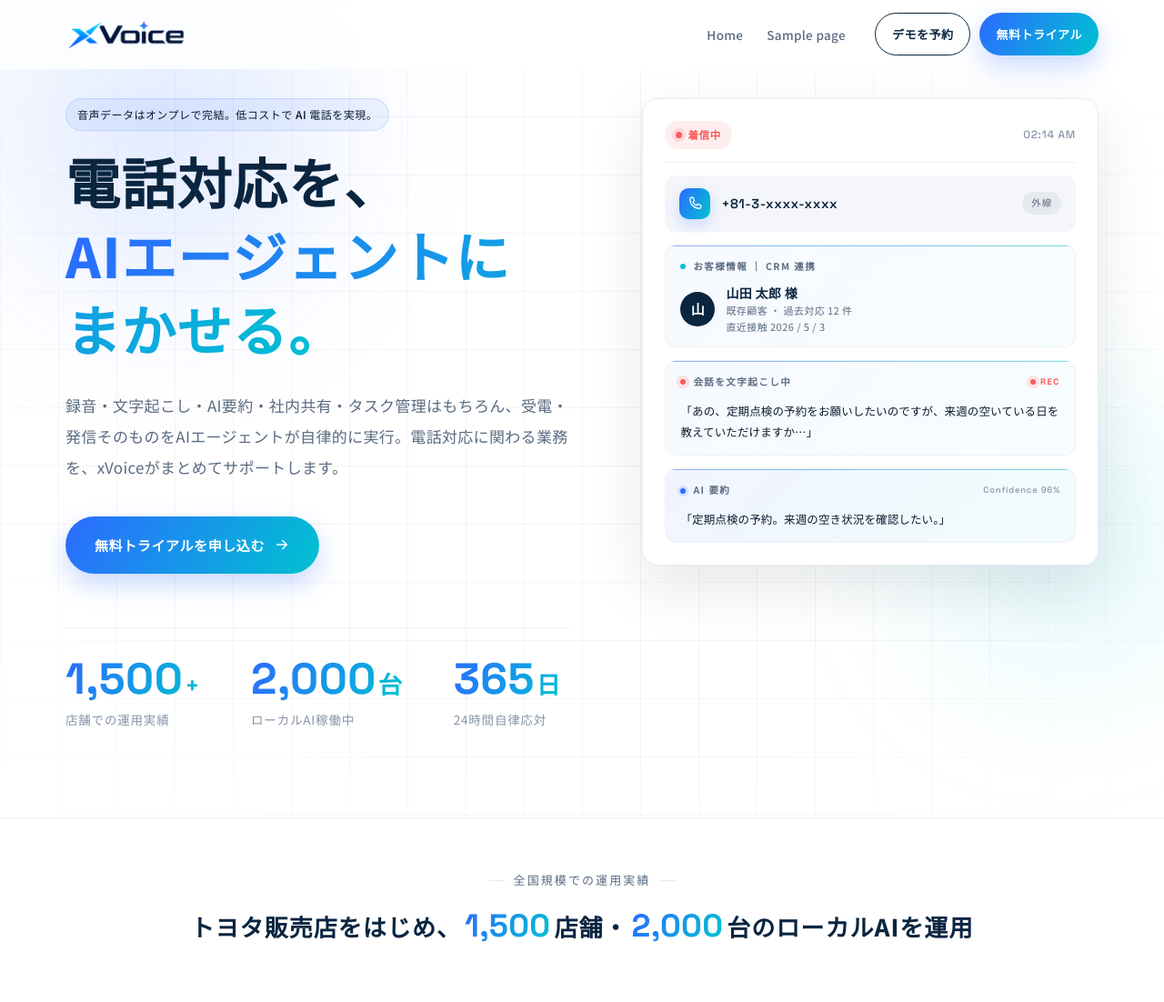
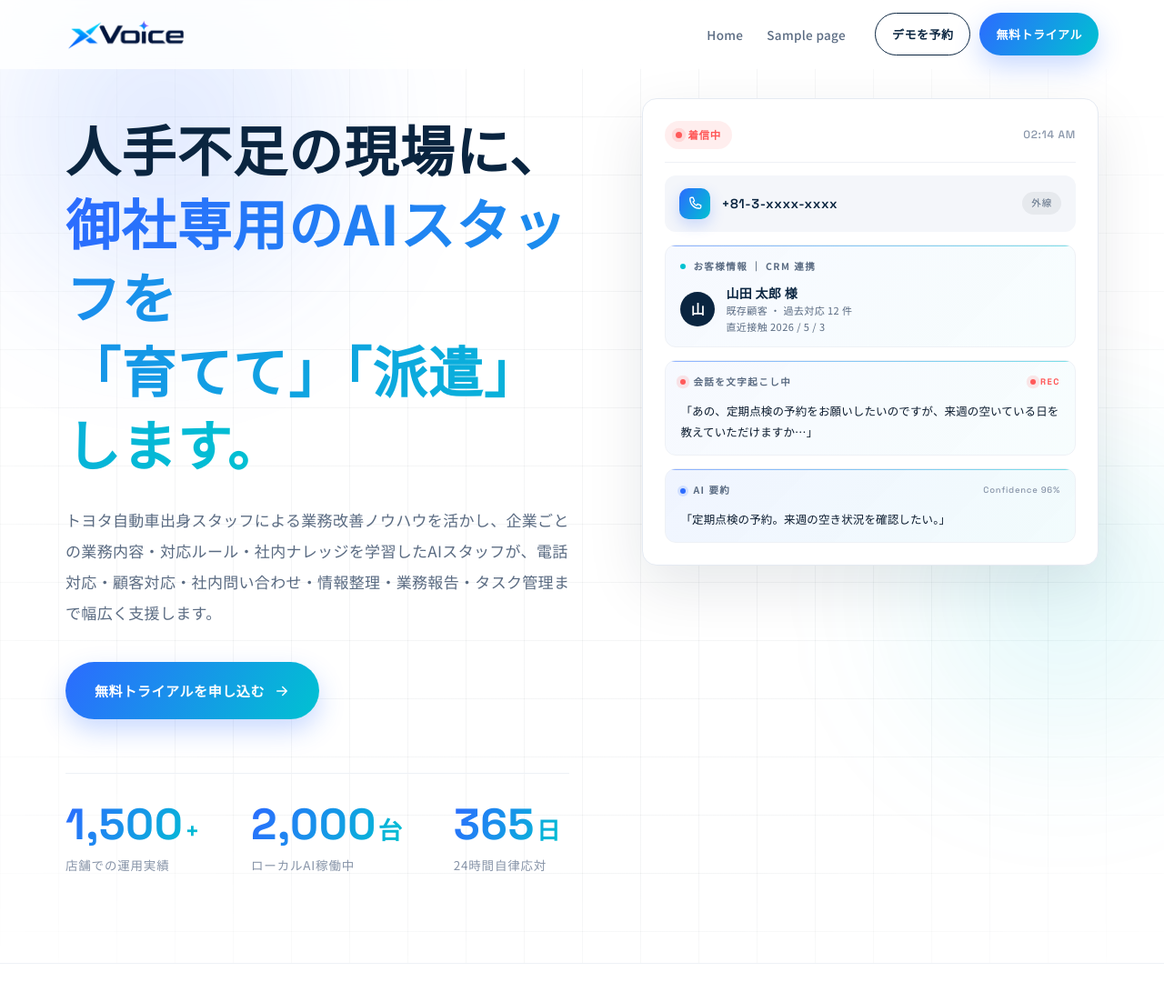
Before and after one commit to tagukichi/ailp, a WordPress theme: template wp-theme/xvoice/index.php in a window 1280 px wide. Shown: the top 1102 px of the page at 91% size. Run offline with PHP 8.4 and a stand-in for WordPress, Linux system fonts and the light colour scheme; the site name, menu and one post (Sample post) are stand-ins, and other content is empty; some libraries are stand-ins or nearby versions.

Commit message:
Update FV copy: "御社専用のAIスタッフを育てて派遣"
- ヒーロー H1 を新コピーに差し替え（人手不足の現場 / 御社専用のAIスタッフ）
- リード文をトヨタ出身ノウハウ + 業務範囲列挙の文章に変更
- eyebrow（オンプレ完結...）は新コピー方針に合わせて削除
- WP テーマ版 (front-page.php) と GitHub Pages 静的版 (index.html) 両方を更新

```diff
--- a/wp-theme/xvoice/front-page.php
+++ b/wp-theme/xvoice/front-page.php
@@ -21,15 +21,12 @@ get_header(); ?>
 
       <div class="container hero-inner">
         <div class="hero-content">
-          <span class="eyebrow">
-            <span class="eyebrow-jp">音声データはオンプレで完結。低コストで AI 電話を実現。</span>
-          </span>
           <h1 class="hero-title">
-            電話対応を、<br>
-            <span class="hero-title-em">AIエージェントに<br class="hero-title-br">まかせる。</span>
+            人手不足の現場に、<br>
+            <span class="hero-title-em">御社専用のAIスタッフを<br class="hero-title-br">「育てて」「派遣」します。</span>
           </h1>
           <p class="hero-lead">
-            録音・文字起こし・AI要約・社内共有・タスク管理はもちろん、受電・発信そのものをAIエージェントが自律的に実行。電話対応に関わる業務を、xVoiceがまとめてサポートします。
+            トヨタ自動車出身スタッフによる業務改善ノウハウを活かし、企業ごとの業務内容・対応ルール・社内ナレッジを学習したAIスタッフが、電話対応・顧客対応・社内問い合わせ・情報整理・業務報告・タスク管理まで幅広く支援します。
           </p>
 
           <div class="hero-cta">
```
Also changed, not shown: index.html (+3 -6 lines).
